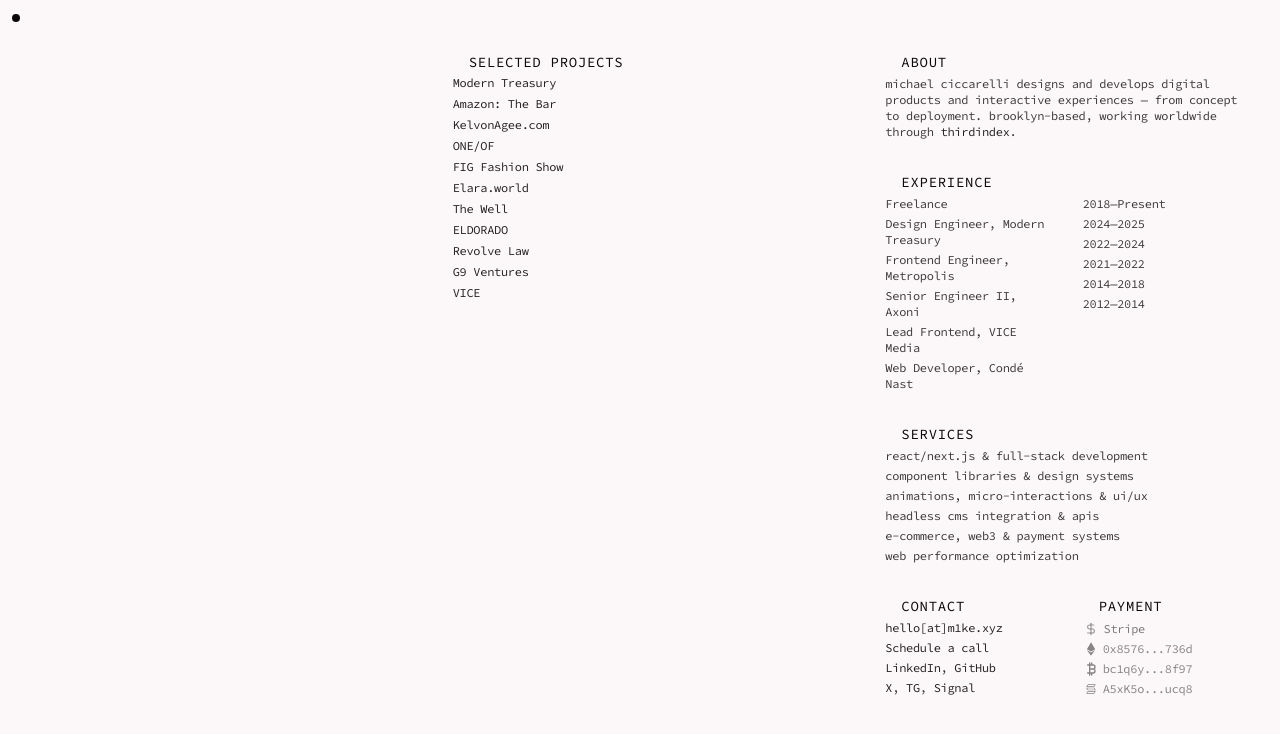
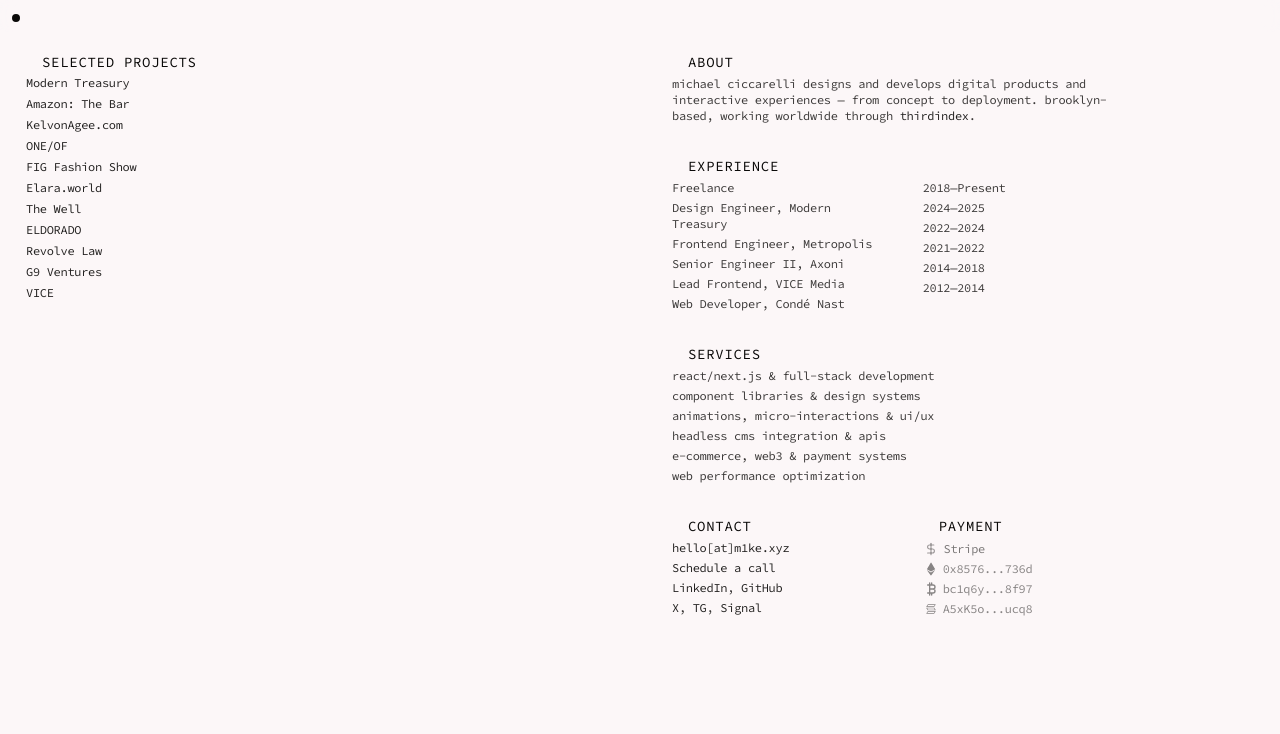
Before and after one commit to mciccarelli/personal-site, a Next.js app: page / in a window 1280 px wide. Shown: the top 734 px of the page. Built offline with nearby package versions, Linux system fonts and the light colour scheme.

Commit message:
fix: grid, mobile styles

```diff
--- a/src/app/page.tsx
+++ b/src/app/page.tsx
@@ -12,18 +12,18 @@
 	return (
 		<div className="flex flex-col-reverse md:grid md:grid-cols-12 min-h-[calc(100vh-8rem-36px)] px-4 lg:px-0 gap-8 lg:gap-0 pt-4">
 			{/* Left Column - Empty Space on Desktop */}
-			<div className="hidden xl:block xl:col-span-4" />
+			<div className="hidden 2xl:block xl:col-span-1 2xl:col-span-3" />
 
 			{/* Center Column - Scrollable Projects */}
-			<div className="md:col-span-6 xl:col-span-4 md:overflow-y-auto md:pr-8 md:pl-4">
-				<div className="pb-8 pl-2.5">
+			<div className="md:col-span-6 xl:col-span-6 2xl:col-span-5 md:overflow-y-auto md:pr-8 md:pl-4">
+				<div className="pb-8 md:pl-2.5">
 					<h3 className="text-sm uppercase tracking-wider pl-4 mb-px">Selected Projects</h3>
 					<ProjectList items={projects} />
 				</div>
 			</div>
 
 			{/* Right Column - Sticky Info */}
-			<div className="md:col-span-6 xl:col-span-4 md:sticky md:top-[52px] md:h-fit md:pl-8 md:pr-8">
+			<div className="md:col-span-6 xl:col-span-5 2xl:col-span-4 md:sticky md:top-[52px] md:h-fit md:pl-8 md:pr-8">
 				<div className="space-y-8">
 					{/* About */}
 					<div className="space-y-1">
```
